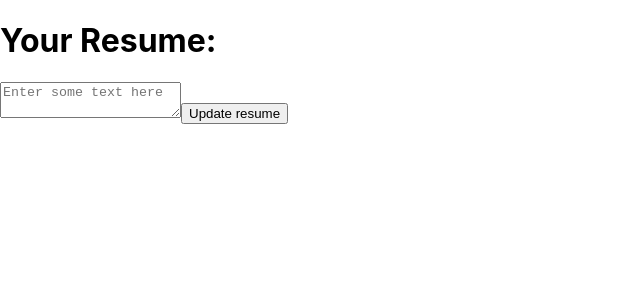
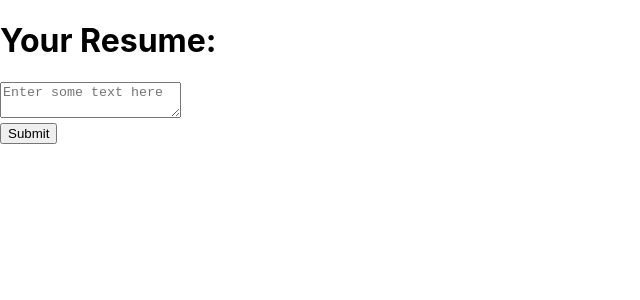
Before and after one commit to PoorRican/ResumeSlayerApp, a React (Create React App) app: page / in a window 1280 px wide. Shown: the top 300 px of the page, without its empty margins (0-640 px from the left). Built offline with nearby package versions, Linux system fonts and the light colour scheme.

Commit message:
add input for job description

```diff
--- a/src/components/resume.tsx
+++ b/src/components/resume.tsx
@@ -7,19 +7,49 @@ enum LoadState {
   FINISHED
 }
 
-type ResumeState = {
+enum InputState {
+  RESUME,
+  DESCRIPTION,
+  REVIEW,
+  PROCESSED
+}
+
+function advance_input_state(origState: InputState): InputState {
+  switch (origState) {
+    case InputState.RESUME:
+      return InputState.DESCRIPTION;
+    case InputState.DESCRIPTION:
+      // TODO: add a mechanism to add multiple job desciptions
+      return InputState.REVIEW;
+    case InputState.REVIEW:
+      return InputState.PROCESSED
+    case InputState.PROCESSED:
+      // TODO: this should error
+      return InputState.PROCESSED
+  }
+}
+
+type CardState = {
   docText: string;
   loadState: LoadState;
-  returnedData: string | null;
+  inputState: InputState;
+  docData: DocData | undefined;
 };
 
-class ResumeInputCard extends Component<{}, ResumeState> {
+type DocData = {
+  origText?: string | undefined;
+  descText?: string | undefined;
+  processedText?: string | undefined;
+};
+
+class ResumeInputCard extends Component<{}, CardState> {
   constructor(props: {}) {
     super(props);
     this.state = {
       docText: "",
       loadState: LoadState.WAITING,
-      returnedData: null,
+      inputState: InputState.RESUME,
+      docData: undefined
     };
   }
 
@@ -27,35 +57,63 @@ class ResumeInputCard extends Component<{}, ResumeState> {
     this.setState({ docText: e.target.value });
   };
 
+  loadData = (text: string) => {
+    let tmp: DocData | undefined;
+    switch (this.state.inputState) {
+      case InputState.RESUME:
+        tmp = this.state.docData;
+        this.setState({ docData: { ...tmp, origText: text } });
+        break;
+      case InputState.DESCRIPTION:
+        tmp = this.state.docData;
+        this.setState({ docData: { ...tmp, descText: text } });
+        break;
+      case InputState.REVIEW:
+        tmp = this.state.docData;
+        this.setState({ docData: { ...tmp, processedText: text } });
+        break;
+    }
+  }
+
   handleButtonClick = async () => {
     this.setState({ loadState: LoadState.LOADING });
 
     try {
+      if (this.state.inputState === InputState.REVIEW) {
         const response = await axios.post(
           "<http://your-target-url-here.com>",
           {
-          data: this.state.docText,
+            resume: this.state.docData?.origText,
+            desc: this.state.docData?.descText,
           }
         );
 
+        this.loadData(JSON.stringify(response.data));
+      }
+      else {
+        this.loadData(this.state.docText);
+      }
+    } catch (error) {
+      this.loadData("An error occurred.")
+    } finally {
+      // update states
+      const next_input_state = advance_input_state(this.state.inputState);
+      const finished = next_input_state === InputState.REVIEW || next_input_state === InputState.PROCESSED;
+      const next_load_state = finished ? LoadState.FINISHED : LoadState.WAITING;
       this.setState({
-        returnedData: JSON.stringify(response.data),
+        docText: '',
+        loadState: next_load_state,
+        inputState: next_input_state
       });
-    } catch (error) {
-      this.setState({
-        returnedData: "An error occurred.",
-      });
-    } finally {
-      this.setState({ loadState: LoadState.FINISHED });
     }
   };
 
   render() {
-    const { docText: inputText, loadState, returnedData } = this.state;
+    const { docText: inputText, loadState, docData, inputState } = this.state;
 
     return (
       <div>
-        {loadState === LoadState.WAITING ? (
+        {loadState === LoadState.WAITING && inputState === InputState.RESUME ? (
           <div>
             <h1>Your Resume:</h1>
 
@@ -64,10 +122,21 @@ class ResumeInputCard extends Component<{}, ResumeState> {
               onChange={this.handleInputChange}
               placeholder="Enter some text here"
             />
+          </div>
+        ) : (
+          <></>
+        )}
 
-            <button onClick={this.handleButtonClick}>
-              Update resume
-            </button>
+        {loadState === LoadState.WAITING && inputState === InputState.DESCRIPTION ? (
+          <div>
+            <h1>Job Description:</h1>
+
+            <textarea
+              value={inputText}
+              onChange={this.handleInputChange}
+              placeholder="Enter some text here"
+            />
+
           </div>
         ) : (
           <></>
@@ -80,10 +149,21 @@ class ResumeInputCard extends Component<{}, ResumeState> {
         {loadState === LoadState.FINISHED ? (
           <div>
             <h2>Returned Data:</h2>
-            <pre>{returnedData}</pre>
+            <pre>input state: {inputState}</pre>
+            <pre>orig: {docData?.origText}</pre>
+            <pre>desc: {docData?.descText}</pre>
+            <pre>processed: {docData?.processedText}</pre>
           </div>
         ) : (
           <></>
+        )}
+
+        {inputState === InputState.PROCESSED ? (
+          <></>
+        ) : (
+          <button onClick={this.handleButtonClick}>
+            Submit
+          </button>
         )}
       </div>
     );
```
Lines whose indentation alone changed are shown as unchanged.
